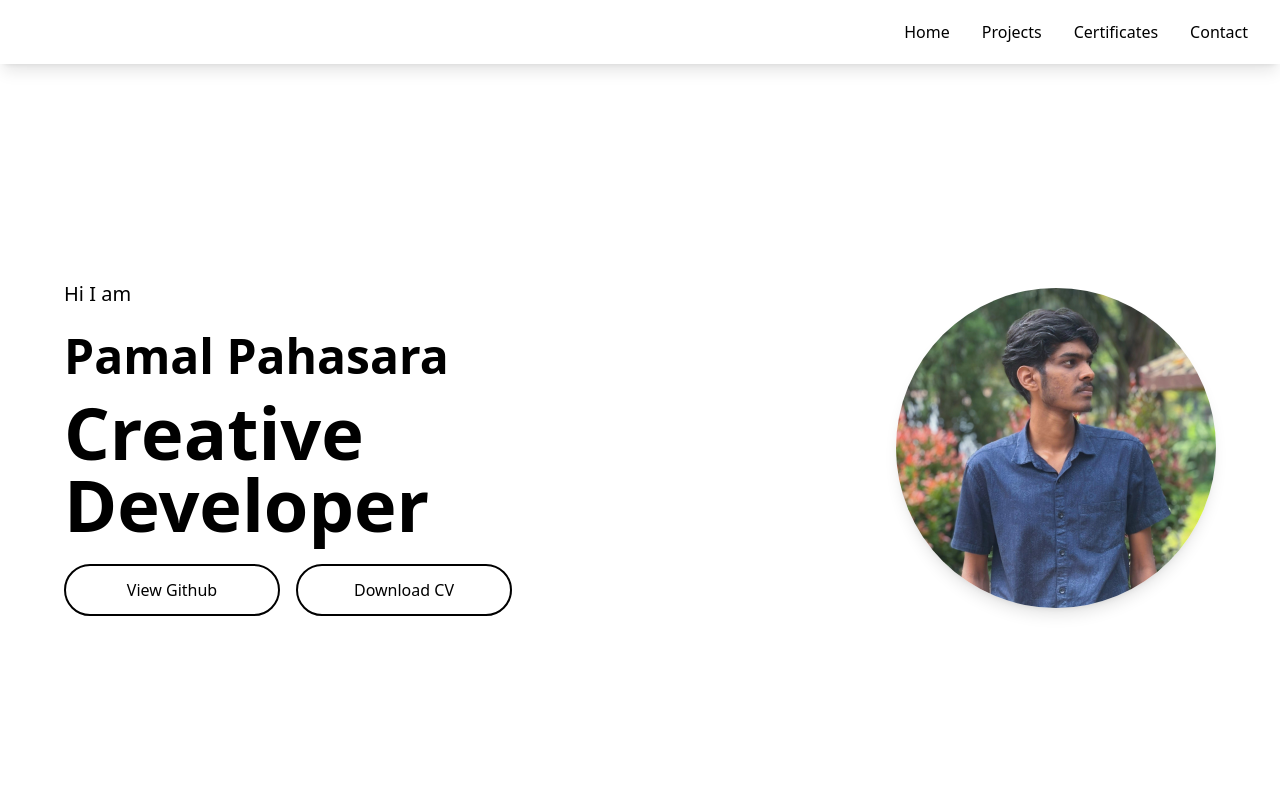
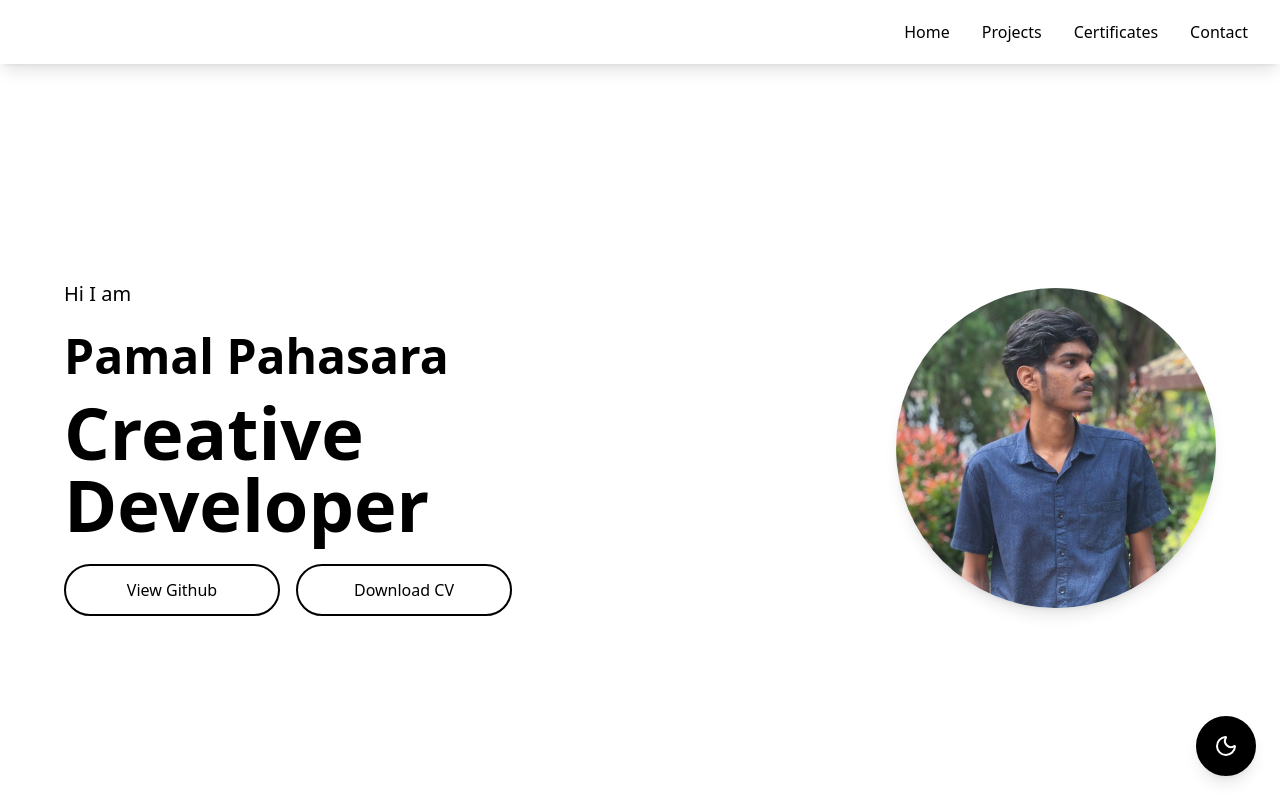
Before and after one commit to pamal29/react-portfolio, a React (Vite) app: page / in a window 1280 px wide. Shown: the top 800 px of the page. Built offline with nearby package versions, Linux system fonts and the light colour scheme.

Commit message:
added toggle button for darkmode

```diff
--- a/src/App.jsx
+++ b/src/App.jsx
@@ -4,18 +4,20 @@ import Certificate from './components/Certificates.jsx'
 import Contact from './components/Contact.jsx'
 import Navbar from './components/Navbar.jsx'
 import Skills from './components/Skills.jsx'
+import Darkmodetoggle from './components/Darkmodetoggle.jsx'
 
 function App() {
   return (
     <>
       <Navbar />
+      <Darkmodetoggle />
       <div id="home">
         <Hero />
       </div>
       <div id="projects">
         <Projects />
       </div>
-      <div id="projects">
+      <div id="skills">
         <Skills />
       </div>
       <div id="certificates">
--- /dev/null
+++ b/src/components/Darkmodetoggle.jsx
@@ -0,0 +1,41 @@
+import { useState, useEffect } from 'react';
+import { Moon, Sun } from 'lucide-react';
+
+export default function Darkmodetoggle() {
+  const [isDark, setIsDark] = useState(false);
+
+  useEffect(() => {
+    // Check for saved theme preference or default to light mode
+    const savedTheme = localStorage.getItem('theme');
+    if (savedTheme === 'dark') {
+      setIsDark(true);
+      document.documentElement.classList.add('dark');
+    }
+  }, []);
+
+  const toggleTheme = () => {
+    if (isDark) {
+      document.documentElement.classList.remove('dark');
+      localStorage.setItem('theme', 'light');
+      setIsDark(false);
+    } else {
+      document.documentElement.classList.add('dark');
+      localStorage.setItem('theme', 'dark');
+      setIsDark(true);
+    }
+  };
+
+  return (
+    <button
+      onClick={toggleTheme}
+      className="fixed bottom-6 right-6 z-50 p-4 bg-black dark:bg-white text-white dark:text-black rounded-full border-2 border-black dark:border-white shadow-lg hover:scale-110 transition-all duration-300"
+      aria-label="Toggle dark mode"
+    >
+      {isDark ? (
+        <Sun className="w-6 h-6" />
+      ) : (
+        <Moon className="w-6 h-6" />
+      )}
+    </button>
+  );
+}
--- a/src/index.css
+++ b/src/index.css
@@ -2,6 +2,16 @@
 @tailwind components;
 @tailwind utilities;
 
-html{
-  scroll-behavior :smooth;
+html {
+  scroll-behavior: smooth;
 }
+
+/* Dark mode styles */
+.dark {
+  background-color: #000000;
+  color: #ffffff;
+}
+
+.dark body {
+  background-color: #000000;
+}
--- a/tailwind.config.js
+++ b/tailwind.config.js
@@ -3,6 +3,7 @@ export default {
     "./index.html",
     "./src/**/*.{js,ts,jsx,tsx}",
   ],
+  darkMode: 'class',
   theme: {
     extend: {},
   },
```
